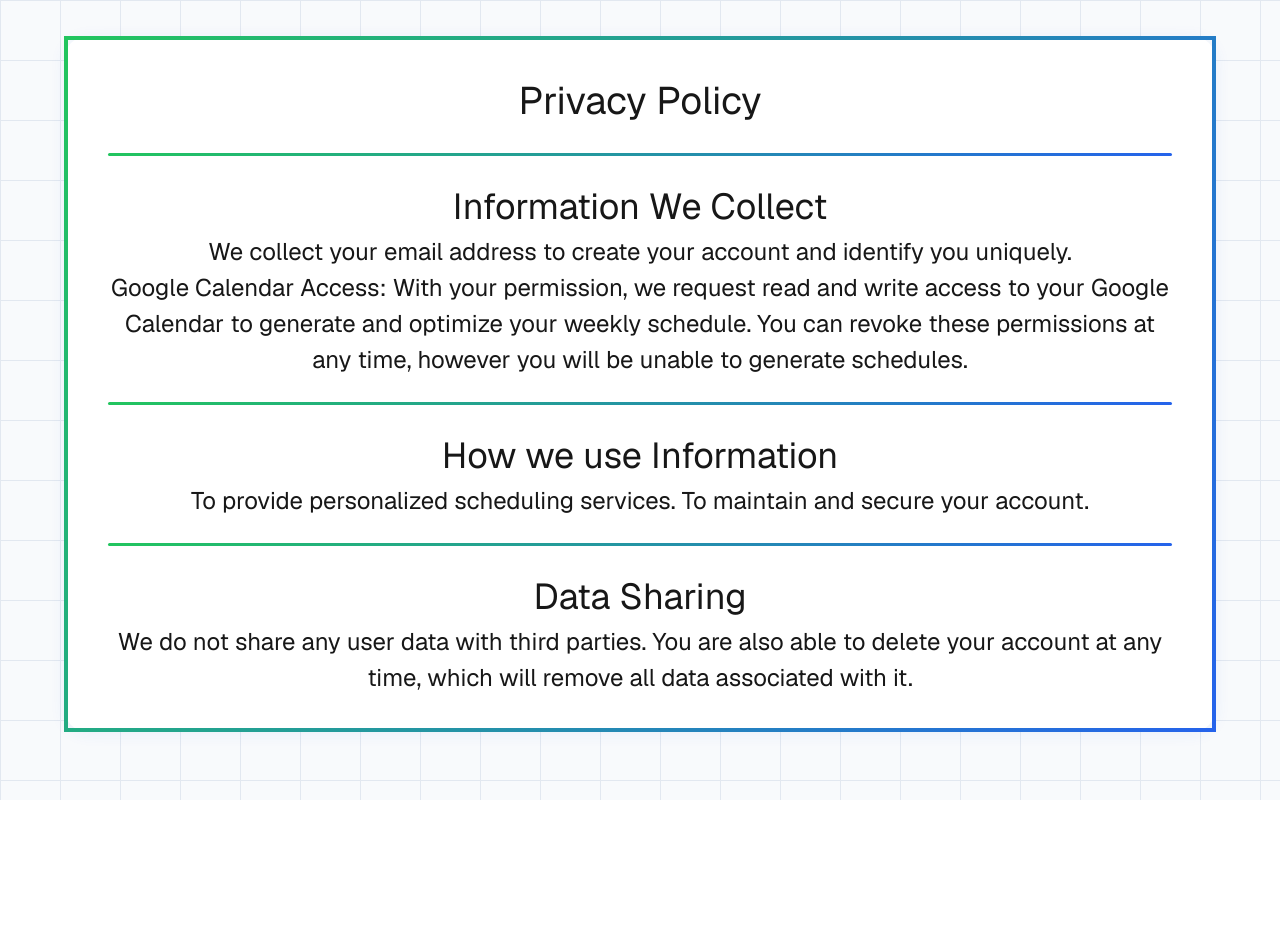
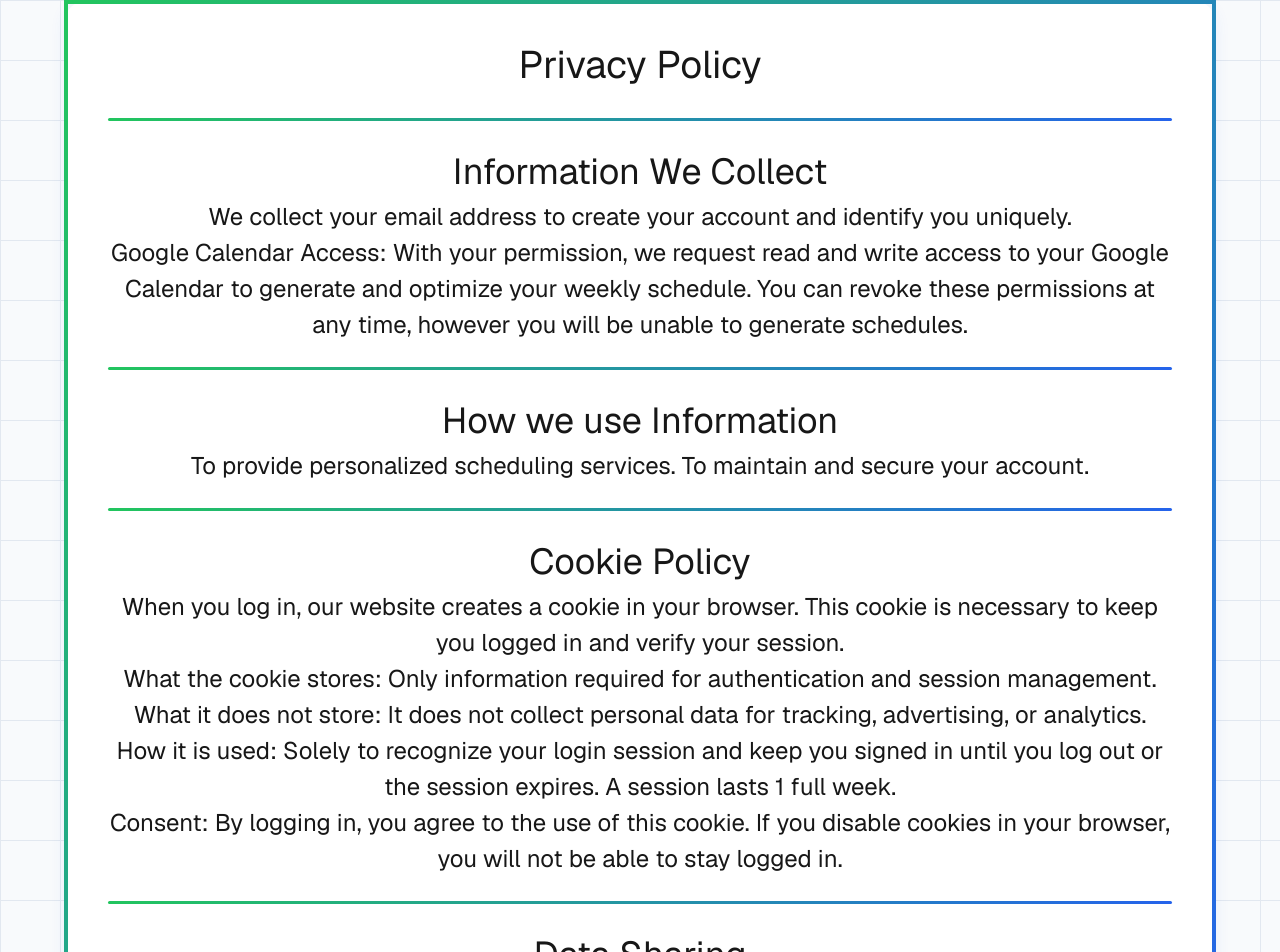
Before and after one commit to DavidSietko/planweeklyai, a Next.js app in the folder frontend/: page /privacy-policy in a window 1280 px wide. Shown: the top 952 px of the page. Before the commit the page ends 800 px from the top, so only its background shows below. Built offline with nearby package versions, Linux system fonts and the light colour scheme.

Commit message:
updated both privacy policy and terms of service

```diff
--- a/frontend/src/app/privacy-policy/page.tsx
+++ b/frontend/src/app/privacy-policy/page.tsx
@@ -19,8 +19,17 @@ export default function PrivacyPolicyPage() {
         </div>
         <hr className={styles.Hr} />
         <div className={styles.contentBox}>
+          <h2 className={styles.title}>Cookie Policy</h2>
+          <p>When you log in, our website creates a cookie in your browser. This cookie is necessary to keep you logged in and verify your session.</p>
+          <p>What the cookie stores: Only information required for authentication and session management.</p>
+          <p>What it does not store: It does not collect personal data for tracking, advertising, or analytics.</p>
+          <p>How it is used: Solely to recognize your login session and keep you signed in until you log out or the session expires. A session lasts 1 full week.</p>
+          <p>Consent: By logging in, you agree to the use of this cookie. If you disable cookies in your browser, you will not be able to stay logged in.</p>
+        </div>
+        <hr className={styles.Hr} />
+        <div className={styles.contentBox}>
           <h2 className={styles.title}>Data Sharing</h2>
-          <p>We do not share any user data with third parties. You are also able to delete your account at any time, which will remove all data associated with it.</p>
+          <p>We do not share any user data with third parties. You are also able to delete your account at any time in settings. Deleting an account will remove all data associated with it. This includes: the account Email and our ability to access your google calender associated with the email.</p>
         </div>
       </div>
     </div>
```
